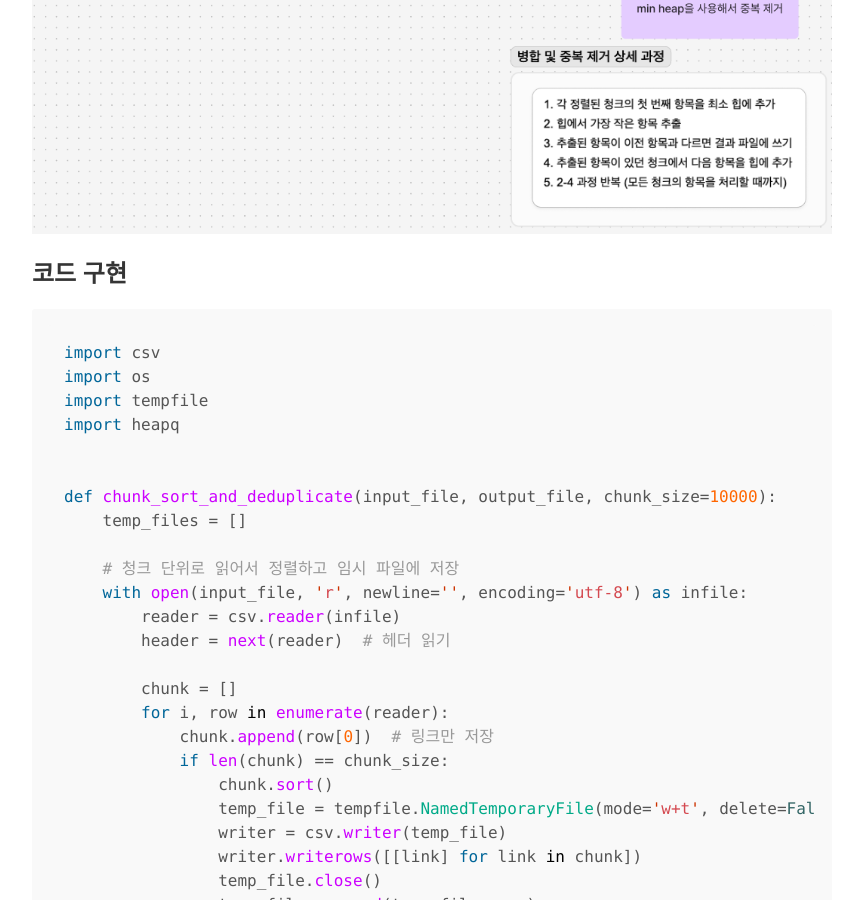
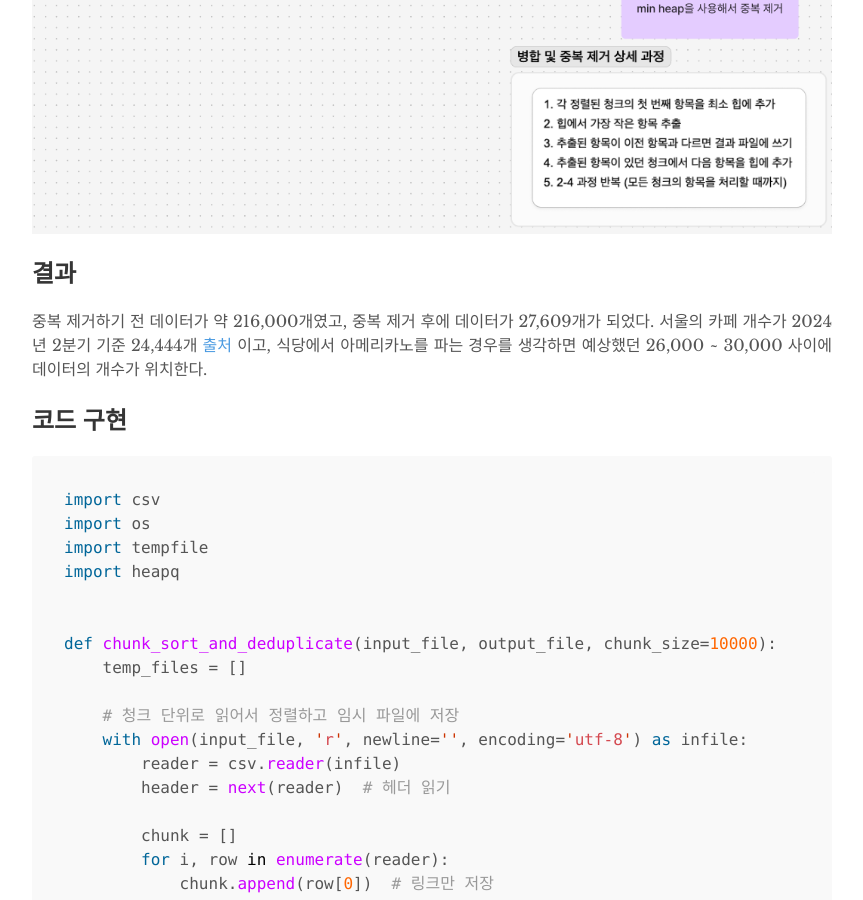
Before and after one commit to doremin/doremin.github.io, a Jekyll site: the page built from _posts/2024-09-06-23:00.md, in a window 1280 px wide and 900 px high, scrolled down 1239 px. Shown: the whole window, without its empty margins (208-1071 px from the left). Built offline with Jekyll 4.4.1, drawn with Linux system fonts in a browser that asks for light colours.

Commit message:
중복 제거 결과 추가

```diff
--- a/_posts/2024-09-06-23:00.md
+++ b/_posts/2024-09-06-23:00.md
@@ -29,6 +29,11 @@ tags: [얼죽아]
 ## Flow Chart
 
 ![상세 과정](/assets/images/2024-09-06/2024-09-06-2.png)
+
+## 결과
+
+중복 제거하기 전 데이터가 약 216,000개였고, 중복 제거 후에 데이터가 27,609개가 되었다.
+서울의 카페 개수가 2024년 2분기 기준 24,444개 [출처](https://eventmoa.kr/2024년-서울-카페-시장-현황/) 이고, 식당에서 아메리카노를 파는 경우를 생각하면 예상했던 26,000 ~ 30,000 사이에 데이터의 개수가 위치한다.
 
 ## 코드 구현
 
```
